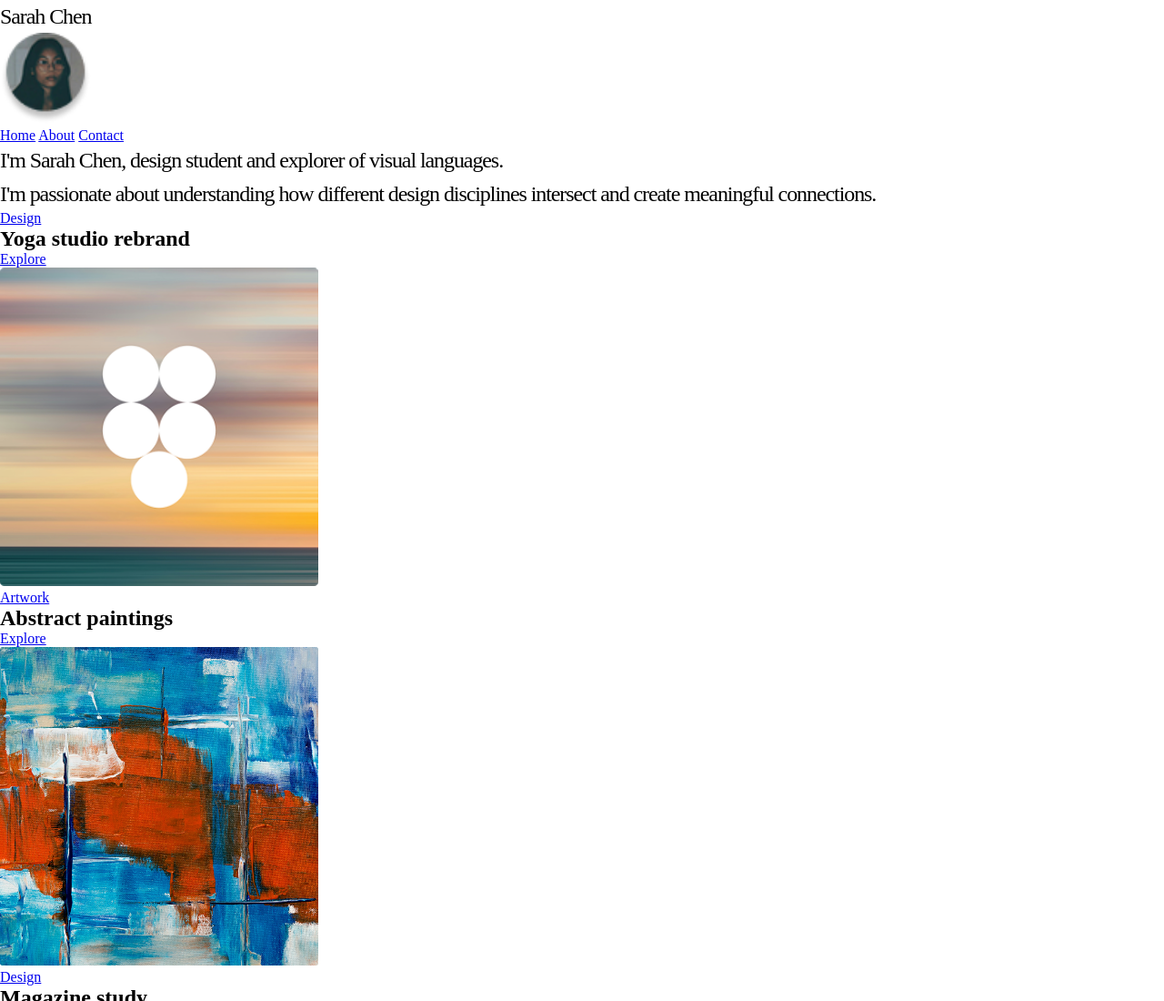
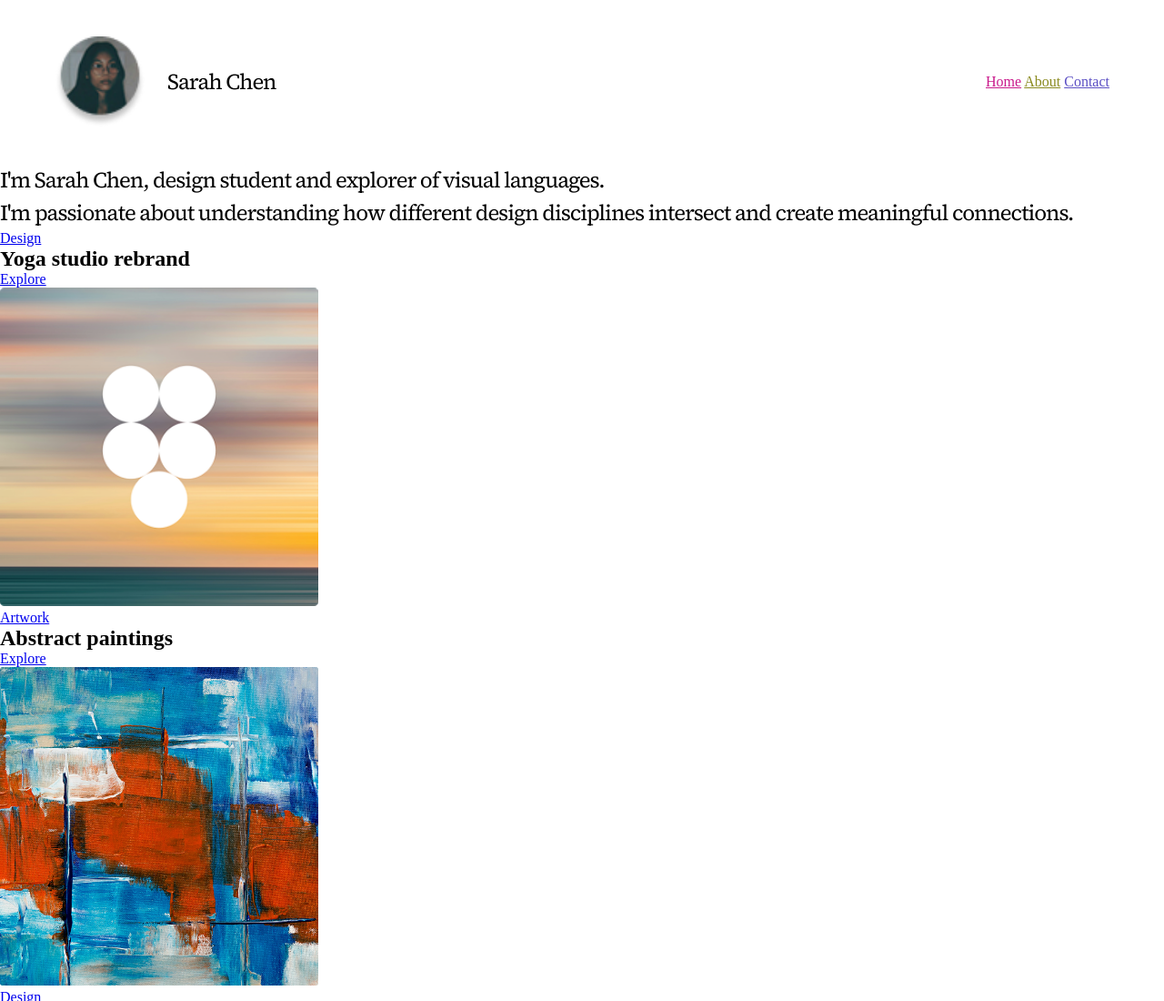
Before and after one commit to gerjos16-spec/web-personal, a plain HTML site: page index.html in a window 1280 px wide. Shown: the top 1100 px of the page at 91% size. Drawn offline with Linux system fonts and the light colour scheme.

Commit message:
avance sara

```diff
--- a/index.html
+++ b/index.html
@@ -6,44 +6,30 @@
     <meta name="viewport" content="width=device-width, initial-scale=1.0">
     <title>Document</title>
     <link rel="preconnect" href="https://fonts.googleapis.com">
-<link rel="preconnect" href="https://fonts.gstatic.com" crossorigin>
-<link href="https://fonts.googleapis.com/css2?family=Source+Sans+3:ital,wght@0,200..900;1,200..900&family=Source+Serif+4:ital,opsz,wght@0,8..60,200..900;1,8..60,200..900&display=swap" rel="stylesheet">
+    <link rel="preconnect" href="https://fonts.gstatic.com" crossorigin>
+    <link
+        href="https://fonts.googleapis.com/css2?family=Source+Sans+3:ital,wght@0,200..900;1,200..900&family=Source+Serif+4:ital,opsz,wght@0,8..60,200..900;1,8..60,200..900&display=swap"
+        rel="stylesheet">
+    <link rel="stylesheet" href="style.css">
 </head>
-<style>
-
-    * {
-        margin: 0;
-        box-sizing: border-box;
-    }
-    .title-name {
-        font-family: 'Source Serif Pro';
-        font-weight: 400;
-        font-size: 24px;
-        line-height: 152%;
-
-        letter-spacing: -0.045em;
-
-        color: #000000;
-    }
-</style>
-<header>
-    <h1 class="title-name"> Sarah Chen</h1>
-    <img src="./assets/sara.png" alt="Sarah Chen" width="100">
-    <nav>
-        <div>
-            <a href="index.html">Home</a>
-            <a href="#">About</a>
-            <a href="#">Contact</a>
-        </div>
-    </nav>
-</header>
 
 <body>
+    <header>
+        <div class="header-user">
+            <img src="./assets/sara.png" alt="Sarah Chen" width="100"><img>
+            <h1 class="title-negrita"> Sarah Chen</h1>
+        </div>
+        <nav class="enlaces-superiores">
+            <a href="index.html" class="home">Home</a>
+            <a href="about.html" class="about">About</a>
+            <a href="contact.html" class="contact">Contact</a>
+        </nav>
+    </header>
     <main>
         <div>
-            <h2 class="title-name">I'm Sarah Chen, design student and explorer of visual languages. <br>
+            <p class="title-negrita">I'm Sarah Chen, design student and explorer of visual languages. <br>
                 I'm passionate about understanding how different design disciplines intersect and create meaningful
-                connections.</h2>
+                connections.</p>
         </div>
         <div>
             <div>
--- /dev/null
+++ b/style.css
@@ -0,0 +1,49 @@
+ * {
+     margin: 0;
+     box-sizing: border-box;
+ }
+
+ .title-negrita {
+     font-family: 'Source Serif 4', sans-serif;
+     font-weight: 400;
+     font-size: 24px;
+     line-height: 152%;
+
+     letter-spacing: -0.045em;
+
+     color: #000000;
+ }
+
+ .home {
+  color: #c9188b; /* rosa/magenta, como en tu diseño */
+}
+
+.about {
+  color: #8a8a1f; /* verde oliva */
+}
+
+.contact {
+  color: #5b4fc4; /* morado/azul */
+}
+.enlace-header {
+
+    nav a {
+    text-decoration: none;
+    font-family: monospace;
+    font-size: 14px;
+    margin-left: 16px;
+  }
+}
+
+header {
+  display: flex;
+  justify-content: space-between;
+  align-items: center;
+  padding: 40px 60px;
+}
+
+.header-user {
+  display: flex;
+  align-items: center;
+  gap: 12px;
+}
```
Also changed, not shown: About.html (added), 1 other file.
